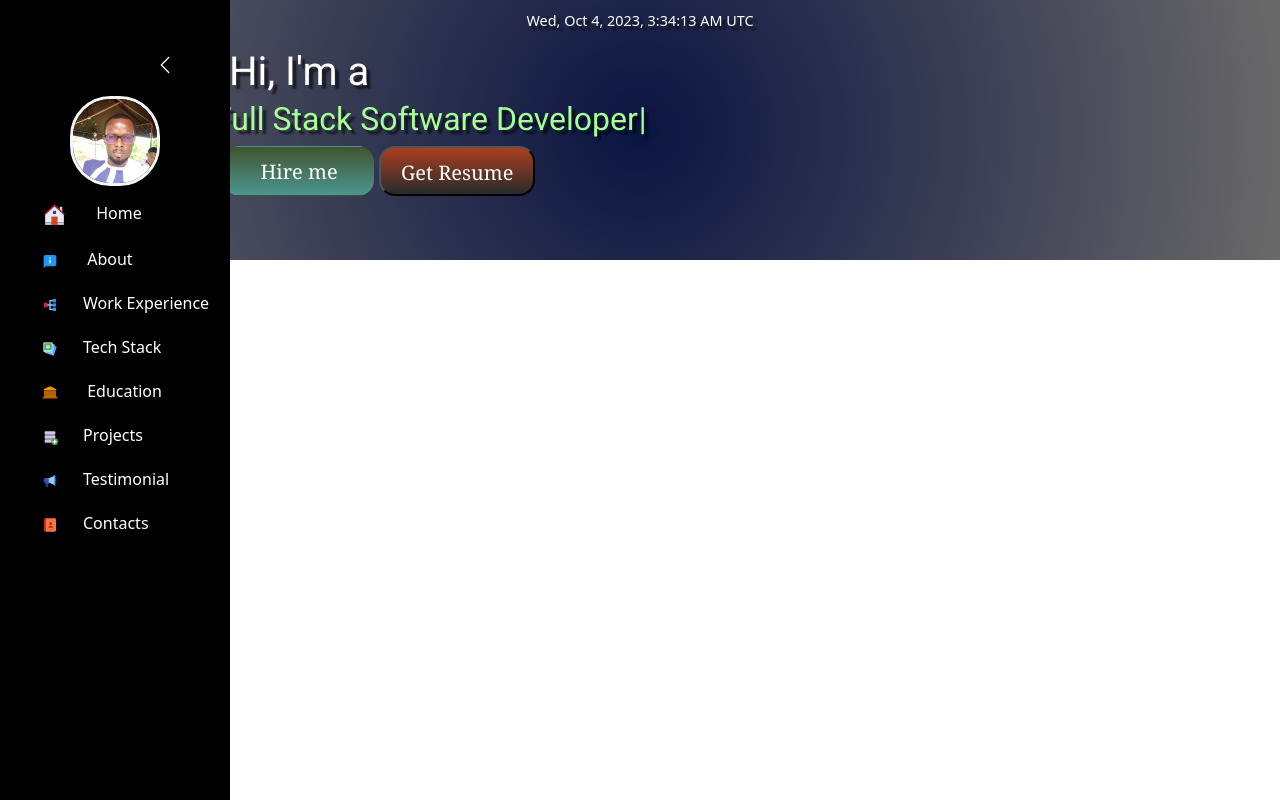
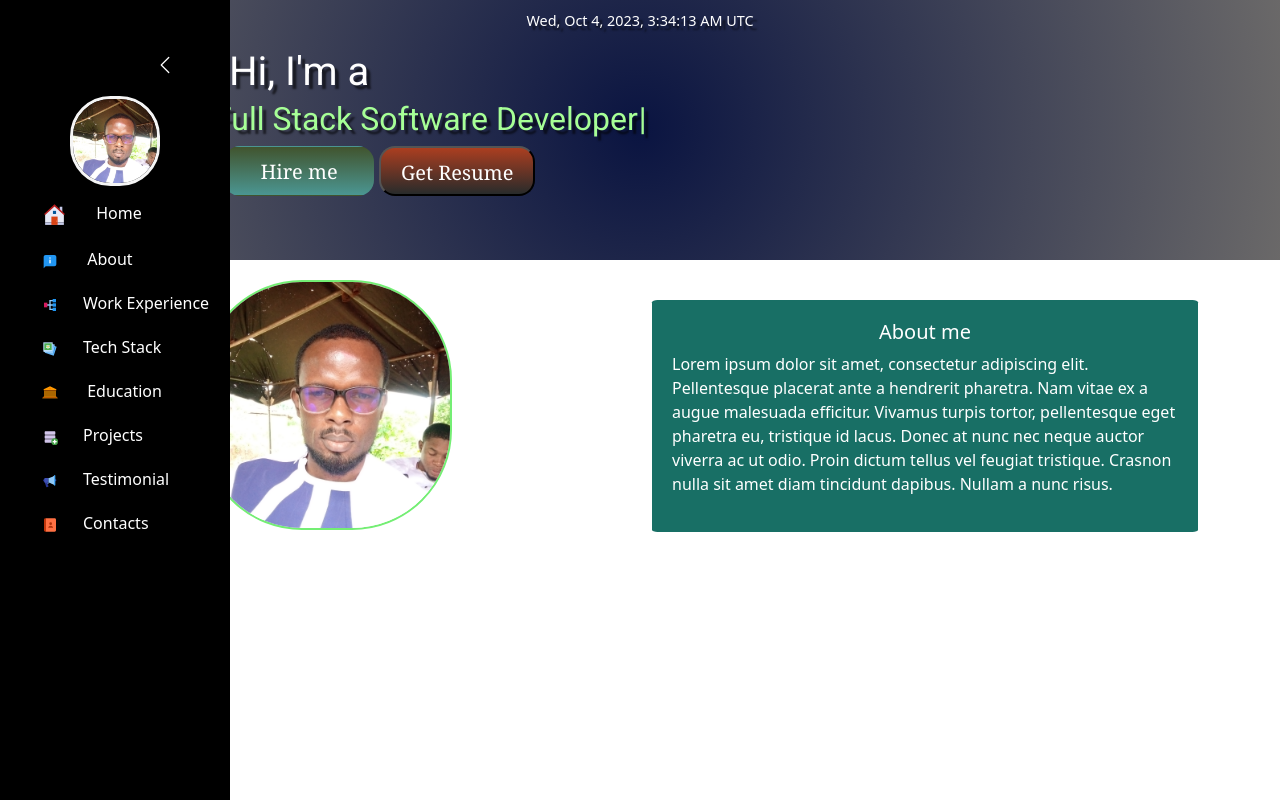
Before and after one commit to steno1/PortfolioSiteReact, a React (Create React App) app: page / in a window 1280 px wide. Built offline with nearby package versions, Linux system fonts and the light colour scheme.

Commit message:
created About.js

```diff
--- a/public/index.html
+++ b/public/index.html
@@ -13,9 +13,10 @@
     <link rel="apple-touch-icon" href="%PUBLIC_URL%/logo192.png" />
     <link rel="preconnect" href="https://fonts.googleapis.com">
 <link rel="preconnect" href="https://fonts.gstatic.com" crossorigin>
+
 <link href="https://fonts.googleapis.com/css2?family=Roboto:wght@100;300;400;700&display=swap" rel="stylesheet">
     <title>Portfolio Site</title>
-
+    <link rel="stylesheet" href="styles.css">
     <link href="https://cdn.jsdelivr.net/npm/bootstrap@5.3.2/dist/css/bootstrap.min.css" rel="stylesheet" integrity="sha384-T3c6CoIi6uLrA9TneNEoa7RxnatzjcDSCmG1MXxSR1GAsXEV/Dwwykc2MPK8M2HN" crossorigin="anonymous">
     <script src="https://cdn.jsdelivr.net/npm/@popperjs/core@2.11.8/dist/umd/popper.min.js" integrity="sha384-I7E8VVD/ismYTF4hNIPjVp/Zjvgyol6VFvRkX/vR+Vc4jQkC+hVqc2pM8ODewa9r" crossorigin="anonymous"></script>
     <script src="https://cdn.jsdelivr.net/npm/bootstrap@5.3.2/dist/js/bootstrap.min.js" integrity="sha384-BBtl+eGJRgqQAUMxJ7pMwbEyER4l1g+O15P+16Ep7Q9Q+zqX6gSbd85u4mG4QzX+" crossorigin="anonymous"></script>
--- /dev/null
+++ b/public/styles.css
@@ -0,0 +1,3 @@
+.body{
+    background-color: #B0D9B1;
+  }
--- a/src/App.js
+++ b/src/App.js
@@ -1,3 +1,4 @@
+import About from './Components/About/About'
 import React from 'react'
 import Sidebar from './Components/Sidebar/Sidebar'
 
@@ -5,6 +6,7 @@ const App = () => {
   return (
  <>
  <Sidebar/>
+ <About/>
  </>
   )
 }
--- /dev/null
+++ b/src/Components/About/About.css
@@ -0,0 +1,44 @@
+
+
+.about-image img{
+    height: 250px;
+    width: 250px;
+    border-radius: 40%;
+    margin-left: 120px;
+    margin-top: 20px;
+    border: 2px solid rgb(116, 238, 116);
+    cursor: pointer;
+    object-fit: cover;
+    margin-bottom: 20px;
+
+}
+.about-details{
+    margin-top: 40px;
+    padding: 20px;
+
+    background-color: #186F65;
+    color: white;
+    border-radius: 1%;
+
+}
+.about-title h5{
+    text-align: center;
+}
+
+@media (max-width: 767px) {
+
+    .about-image img {
+        height: 200px;
+        width: 200px;
+        margin-left: 150px;
+        margin-top: 25px;
+        margin-bottom: 20px;
+    }
+    .about-details{
+        margin-top: 5px;
+        margin-left: 80px;
+        margin-bottom: 10px;
+
+    }
+
+}
--- /dev/null
+++ b/src/Components/About/About.js
@@ -0,0 +1,38 @@
+import "./About.css"
+
+import React from 'react'
+import profilePics from "../Images/princeley.jpg"
+
+const About = () => {
+  return (
+    <div className="container about-section">
+     <div className="row">
+<div className="col-xl-6 col-lg-6 col-md-12 col-sm-12">
+<div className="about-image">
+<img src={profilePics}
+alt=" profile pics"/>
+</div>
+</div>
+
+<div className="col-xl-6 col col-lg-6 col-md-12 col-sm-12">
+<div className="about-details">
+  <div className="about-title">
+<h5>About me</h5>
+  </div>
+<p>
+Lorem ipsum dolor sit amet, consectetur adipiscing elit.
+Pellentesque placerat ante a hendrerit pharetra. Nam vitae ex
+a augue malesuada efficitur. Vivamus turpis tortor, pellentesque
+ eget pharetra eu, tristique id lacus. Donec at nunc nec neque
+ auctor viverra ac ut odio. Proin dictum tellus vel feugiat tristique.
+  Crasnon nulla sit amet diam tincidunt dapibus. Nullam a nunc risus.
+</p>
+</div>
+</div>
+
+     </div>
+    </div>
+  )
+}
+
+export default About
--- a/src/Components/Home/Home.css
+++ b/src/Components/Home/Home.css
@@ -1,3 +1,7 @@
+.body{
+  background-color: #B0D9B1;
+}
+
 .home{
     height: 260px;
    color:white;
```
